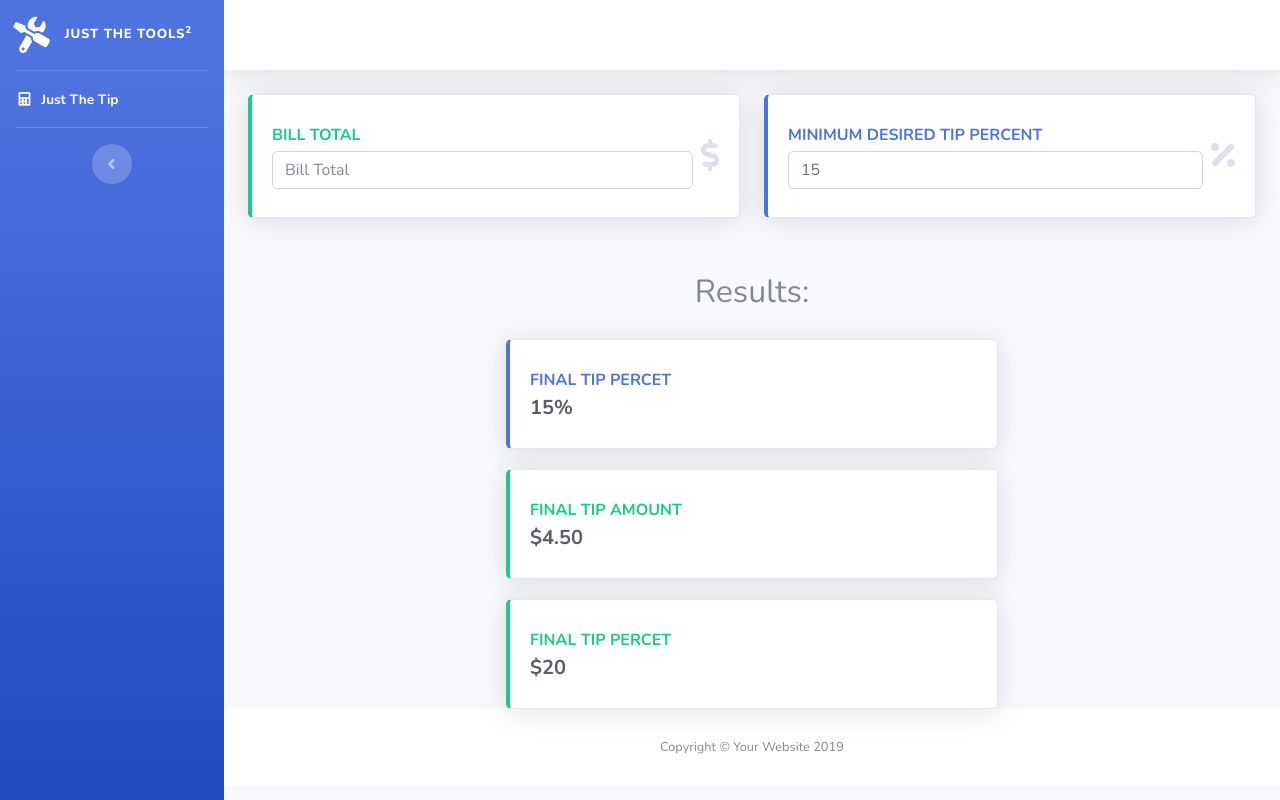
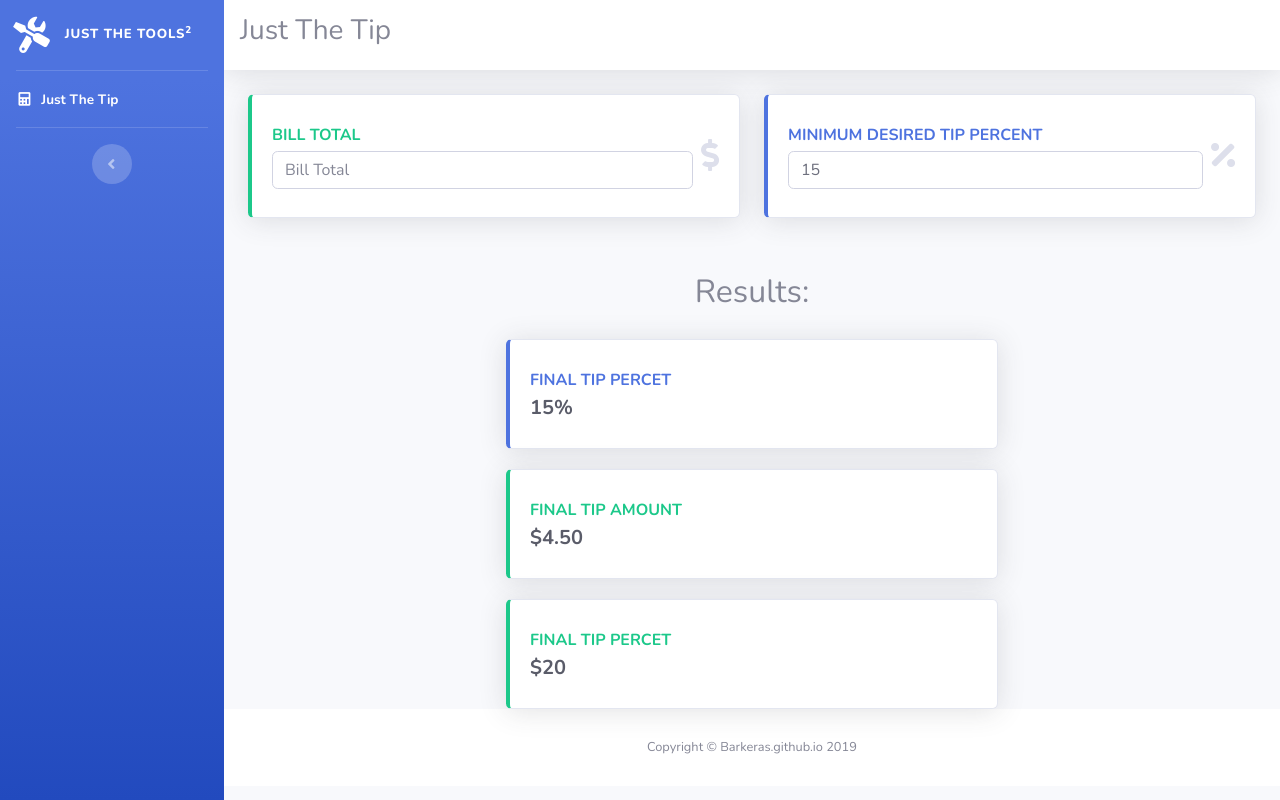
Before and after one commit to barkeras/barkeras.github.io, a website with bundled scripts: page index.html in a window 1280 px wide. Built offline with nearby package versions, Linux system fonts and the light colour scheme.

Commit message:
updated manifest and updated html

```diff
--- a/index.html
+++ b/index.html
@@ -108,6 +108,8 @@
 
         <!-- Topbar -->
         <nav class="navbar navbar-expand navbar-light bg-white topbar mb-4 static-top shadow">
+
+          <h3>Just The Tip</h3>
 
           <!-- Sidebar Toggle (Topbar) -->
           <!-- <button id="sidebarToggleTop" class="btn btn-link d-md-none rounded-circle mr-3">
@@ -411,7 +413,7 @@
       <footer class="sticky-footer bg-white">
         <div class="container my-auto">
           <div class="copyright text-center my-auto">
-            <span>Copyright &copy; Your Website 2019</span>
+            <span>Copyright &copy; Barkeras.github.io 2019 </span>
           </div>
         </div>
       </footer>
```
Also changed, not shown: manifest.json.
